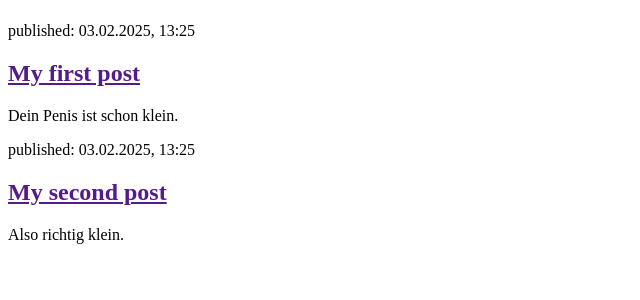
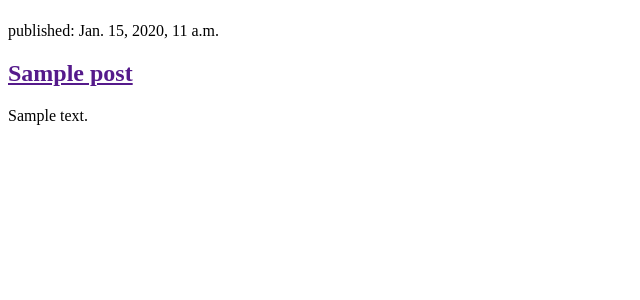
Before and after one commit to Jokonscha/my-first-blog, a Django app: template blog/templates/blog/post_list.html in a window 1280 px wide. Shown: the part 58-358 px from the top of the page, without its empty margins (0-640 px from the left). Run offline with Django 5.2, Linux system fonts and the light colour scheme; the template is opened without the code that fills it: values that come from a table or form of the project are taken from there, others are empty; tables that the repository leaves empty hold one stand-in row (values such as "Sample post").

Commit message:
Modified templates to display posts from database.

```diff
--- a/blog/templates/blog/post_list.html
+++ b/blog/templates/blog/post_list.html
@@ -8,16 +8,12 @@
             <h1><a href="/">Jokonscha's blog</a></h1>
         </header>
 
-        <article>
-            <time>published: 03.02.2025, 13:25</time>
-            <h2><a href="">My first post</a></h2>
-            <p>Dein Penis ist schon klein.</p>
-        </article>
-
-        <article>
-            <time>published: 03.02.2025, 13:25</time>
-            <h2><a href="">My second post</a></h2>
-            <p>Also richtig klein.</p>
-        </article>
+        {% for post in posts %}
+            <article>
+                <time>published: {{ post.published_date }}</time>
+                <h2><a href="">{{ post.title }}</a></h2>
+                <p>{{ post.text|linebreaksbr }}</p>
+            </article>
+        {% endfor %}
     </body>
 </html>
--- a/blog/views.py
+++ b/blog/views.py
@@ -1,6 +1,9 @@
 from django.shortcuts import render
+from django.utils import timezone
+from .models import Post
 
 
 # Create your views here.
 def post_list(request):
+    posts = Post.objects.filter(published_date__lte=timezone.now()).order_by('published_date')
     return render(request, 'blog/post_list.html', {})
```
